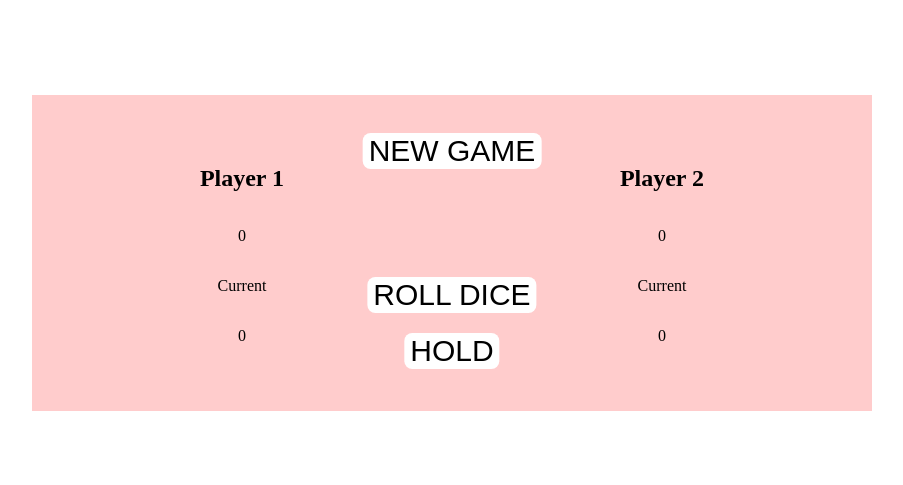
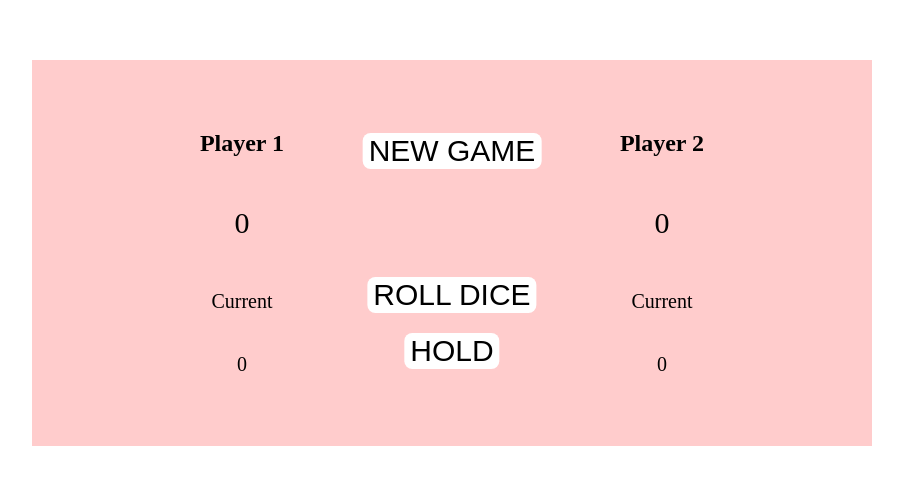
Before and after one commit to akak4456/rolldice-game, a plain HTML site: page index.html in a window 1280 px wide. Shown: the part 147-632 px from the top of the page, without its empty margins (188-1091 px from the left). Drawn offline with Linux system fonts and the light colour scheme.

Commit message:
style 일부 수정함

```diff
--- a/style.css
+++ b/style.css
@@ -26,11 +26,23 @@
   background-color: rgba(255, 0, 0, 0.4);
 }
 
+.score {
+  font-size: 30px;
+}
+
 .current {
   display: flex;
   flex-direction: column;
   justify-content: center;
   align-items: center;
+}
+
+.current-label {
+  font-size: 20px;
+}
+
+.current-score {
+  font-size: 20px;
 }
 
 .btn {
@@ -41,6 +53,7 @@
   background-color: white;
   border: none;
   border-radius: 8px;
+  cursor: pointer;
 }
 
 .btn--newgame {
```
